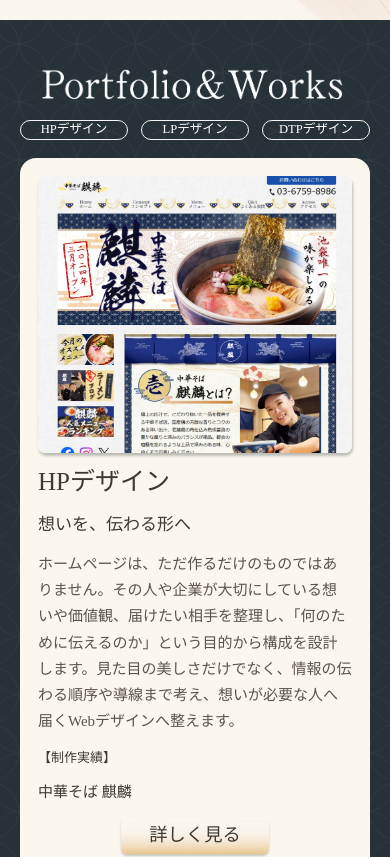
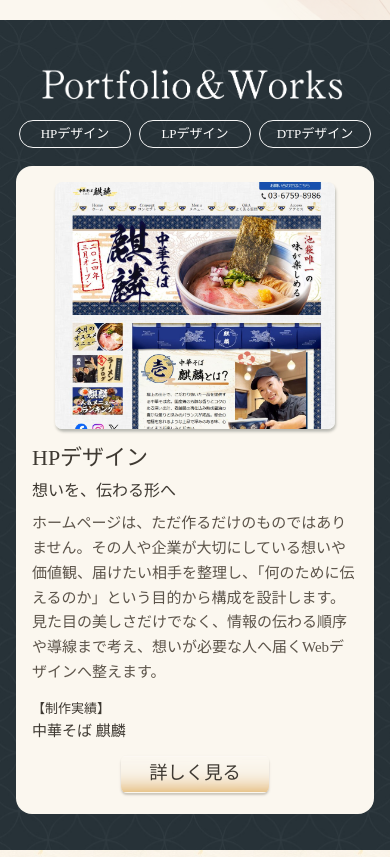
Before and after one commit to wakana-life/wakana-design-studio, a plain HTML site: page index.html in a window 390 px wide. Shown: the part 1343-2200 px from the top of the page. Drawn offline with nearby package versions, Linux system fonts and the light colour scheme; a web font is replaced by a local one.

Commit message:
fix: center portfolio cards and optimize mobile layout
Co-Authored-By: Claude Opus 5.5 <noreply@anthropic.com>

```diff
--- a/assets/css/home.css
+++ b/assets/css/home.css
@@ -760,6 +760,92 @@
   user-select: none;
 }
 
+/* ---------- Portfolio & Works：スマホ表示の調整（2026-11-12 ユーザー承認：案A） ----------
+   PC（768px以上）と同じ切り替え条件のスマホ側（767.98px以下）だけに記述し、上の基本ルール・PCの指定は変更しない。
+   ・カード：左右16pxの余白で画面幅に合わせ（最大400px）、親を flex で水平中央へ（以前は350px上限のカードが左端に寄っていた）
+   ・画像：最大幅280px。縦横比は既存の指定のまま（HP・LP 348/307、DTP 348/309.11）
+   ・文字：見出し22px／キャッチ16px／本文15px（行間1.65）。DTPの個別指定（キャッチ20px・本文13px）もHP・LPにそろえる
+   ・間隔：一律の gap: 12px をやめ、まとまりごとに設定（画像→見出し14／見出し→キャッチ4／キャッチ→本文8／本文→【制作実績】14／実績名→ボタン12）
+   ・タブ：幅108px固定×3で320pxでは画面外へはみ出していたため、画面幅に収まる3等分（最大112px）。
+     タップ領域（::before）は左右4pxに縮め、間隔8pxの隣のタブと重ならないようにする */
+@media (max-width: 767.98px) {
+  .works__inner {
+    padding-right: 16px;
+    padding-left: 16px;
+  }
+
+  .works__tabs {
+    gap: 8px;
+    width: min(100%, 352px);
+  }
+
+  .works-tab {
+    flex: 1 1 0;
+    width: auto;
+    min-width: 0;
+    max-width: 112px;
+    height: 28px;
+    border-radius: 14px;
+    font-size: 13px;
+    line-height: 1.2;
+  }
+
+  .works-tab::before {
+    inset: -8px -4px;
+  }
+
+  .works__cards {
+    display: flex;
+    justify-content: center;
+    width: 100%;
+  }
+
+  .work-card {
+    gap: 0;
+    width: min(100%, 400px);
+    padding: 16px 16px 20px;
+  }
+
+  .work-card__media {
+    width: min(100%, 280px);
+  }
+
+  .work-card__title {
+    margin-top: 14px;
+    font-size: 22px;
+    line-height: 1.4;
+  }
+
+  .work-card__catch,
+  .work-card--dtp .work-card__catch {
+    margin-top: 4px;
+    font-size: 16px;
+    line-height: 1.6;
+  }
+
+  .work-card__desc,
+  .work-card--dtp .work-card__desc {
+    margin-top: 8px;
+    font-size: 15px;
+    line-height: 1.65;
+    letter-spacing: normal;
+    text-align: start;
+  }
+
+  .work-card__works-label {
+    margin-top: 14px;
+    line-height: 1.6;
+  }
+
+  .work-card__name {
+    line-height: 1.6;
+  }
+
+  .work-card .btn--static {
+    margin-top: 12px;
+  }
+}
+
 @media (min-width: 768px) {
   .works {
     background-size: 155.2px 790px;
```
